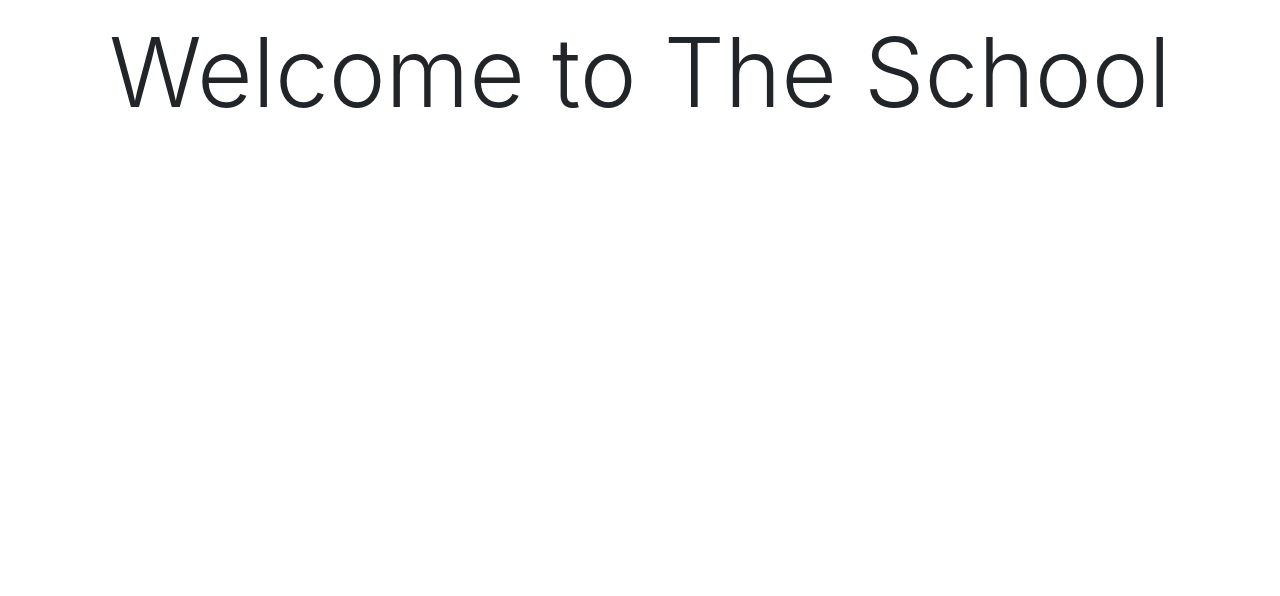
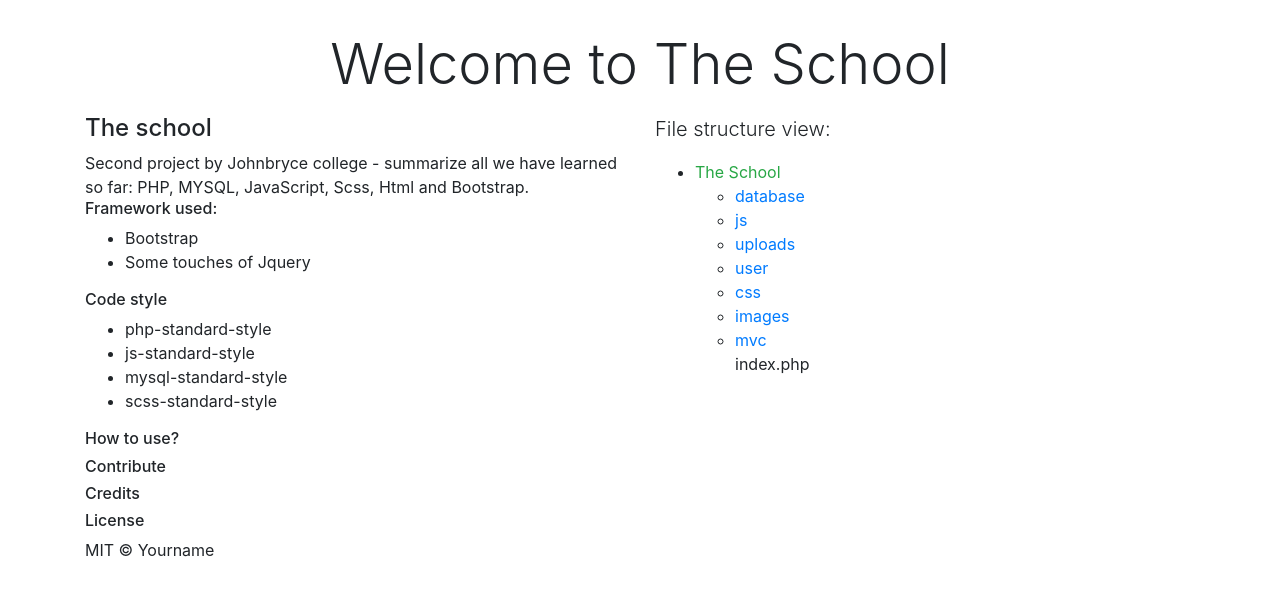
Before and after one commit to henshoster/schoolManagmentSystem, a PHP site: page / in a window 1280 px wide. Shown: the part 70-666 px from the top of the page. Run offline with PHP 8.4, Linux system fonts and the light colour scheme.

Commit message:
default main page changes + file structre view, LogIn user Separated

```diff
--- a/css/mystyle.css
+++ b/css/mystyle.css
@@ -64,6 +64,10 @@ th:nth-of-type(1) {
   color: green;
 }
 
+.no-li-style {
+  list-style: none;
+}
+
 @media (min-width: 768px) {
   #logInModal .form-group,
   #profileCpanel .form-group {
--- a/css/mystyle.scss
+++ b/css/mystyle.scss
@@ -69,6 +69,10 @@ th:nth-of-type(1) {
   color: green;
 }
 
+.no-li-style{
+  list-style: none;
+}
+
 
 @media (min-width: 768px) {
   #logInModal,
--- a/mvc/controller/controller.php
+++ b/mvc/controller/controller.php
@@ -114,9 +114,7 @@ class Controller
             return $uploadResult;
         }
         // Allow certain file formats
-        if ((
-
-            $imageFileType != "jpg" && $imageFileType != "png" && $imageFileType != "jpeg"
+        if (($imageFileType != "jpg" && $imageFileType != "png" && $imageFileType != "jpeg"
             && $imageFileType != "gif") || $_FILES["fileToUpload"]["type"] == null) {
             $uploadResult['error'] = "Sorry, only JPG, JPEG, PNG & GIF files are allowed.";
             $uploadResult['uploadOk'] = 0;
--- a/mvc/model/model.php
+++ b/mvc/model/model.php
@@ -1,47 +1,33 @@
 <?php
-require_once 'database/database.php';
-class Model extends DataBase
+require_once 'user/user.php';
+
+class Model extends User
 {
-    protected $loggedInUser;
-    protected $classification;
-
     protected $main_container_tpl;
     protected $selected_entity_info;
-
-    const DB_TABLE = 'administrators';
+    protected $directoryStucture;
 
     public function __construct()
     {
         parent::__construct();
-        if (isset($_SESSION['loggedInUser'])) {
-            $this->loggedInUser = $this->select(self::DB_TABLE, '*', "id = '{$_SESSION['loggedInUser'][0]['id']}'")[0];
-            switch ($this->loggedInUser['role']) {
-                case 'owner':
-                    $this->classification = 3;
-                    break;
-                case 'manager':
-                    $this->classification = 2;
-                    break;
-                case 'sales':
-                    $this->classification = 1;
-                    break;
+        if ($this->getClassification() != 0) {
+            $this->main_container_tpl = 'mvc/view/templates/' . str_replace('model', '', strtolower(get_class($this))) . '/maincontainer/default_tpl.php';
+        }
+        $this->directoryStucture = $this->dirTree('./');
+        if (isset($this->directoryStucture['.git'])) {
+            unset($this->directoryStucture['.git']);
+        }
+        foreach ($this->directoryStucture['uploads'] as $key => $value) {
+            $imageFileType = strtolower(pathinfo("uploads/$value", PATHINFO_EXTENSION));
+            if ($imageFileType == "jpg" || $imageFileType == "png" || $imageFileType == "jpeg"
+                || $imageFileType == "gif") {
+                unset($this->directoryStucture['uploads'][$key]);
             }
-            $this->main_container_tpl = 'mvc/view/templates/' . str_replace('model', '', strtolower(get_class($this))) . '/maincontainer/default_tpl.php';
-            $this->selected_entity_info = null;
-        } else {
-            $this->loggedInUser = null;
-            $this->classification = 0;
-            $this->main_container_tpl = null;
-            $this->selected_entity_info = null;
         }
     }
-    public function getLoggedInUser()
+    public function getDirectoryStructure()
     {
-        return $this->loggedInUser;
-    }
-    public function getClassification()
-    {
-        return $this->classification;
+        return $this->directoryStucture;
     }
     public function getMainContainerTpl()
     {
@@ -66,4 +52,30 @@ class Model extends DataBase
         }
     }
 
+    //Creates a tree-structured array of directories and files from a given root folder.
+    public function dirTree($dir, $regex = '', $ignoreEmpty = false)
+    {
+        if (!$dir instanceof DirectoryIterator) {
+            $dir = new DirectoryIterator((string) $dir);
+        }
+        $dirs = array();
+        $files = array();
+        foreach ($dir as $node) {
+            if ($node->isDir() && !$node->isDot()) {
+                $tree = $this->dirTree($node->getPathname(), $regex, $ignoreEmpty);
+                if (!$ignoreEmpty || count($tree)) {
+                    $dirs[$node->getFilename()] = $tree;
+                }
+            } elseif ($node->isFile()) {
+                $name = $node->getFilename();
+                if ('' == $regex || preg_match($regex, $name)) {
+                    $files[] = $name;
+                }
+            }
+        }
+        asort($dirs);
+        sort($files);
+        return array_merge($dirs, $files);
+    }
+
 }
--- a/mvc/view/templates/default_main_page.php
+++ /dev/null
@@ -1,3 +0,0 @@
-<div class="container text-center ">
-    <h1 class="display-1">Welcome to The School</h1>
-</div>
--- /dev/null
+++ b/mvc/view/templates/main_page/default_main_page_tpl.php
@@ -0,0 +1,18 @@
+<div class="container">
+    <h1 class="display-4 m-3 text-center">Welcome to The School</h1>
+    <div class="row">
+        <div class="col-6">
+            <?php include 'mvc/view/templates/main_page/general_info_tpl.html';?>
+        </div>
+        <div class="col-6">
+            <p class="lead">File structure view:</h4>
+            <ul>
+                <li><span class="text-success">The School</span>
+                    <ul>
+                    <?=$this->treePrint($this->directoryStucture, 0)?>
+                    </ul>
+                </li>
+            </ul>
+        </div>
+    </div>
+</div>
--- /dev/null
+++ b/mvc/view/templates/main_page/file_structure_tpl.php
@@ -0,0 +1,17 @@
+<?php
+foreach ($dirtree as $key => $value) {
+    if (is_array($value)) {?>
+        <li>
+            <a data-toggle="collapse" href="#<?="$key$uniqueCounter"?>" role="button" aria-expanded="false">
+                <?=$key?>
+            </a>
+            <ul class="collapse" id="<?="$key$uniqueCounter"?>">
+                <?=$this->treePrint($value, $uniqueCounter++)?>
+            </ul>
+        </li>
+    <?php } else {?>
+        <li class="no-li-style">
+            <?=$value?>
+        </li>
+    <?php }
+}
--- /dev/null
+++ b/mvc/view/templates/main_page/general_info_tpl.html
@@ -0,0 +1,24 @@
+<h4>The school</h4>
+<div>
+    Second project by Johnbryce college - summarize all we have learned so far: PHP, MYSQL, JavaScript, Scss, Html and Bootstrap.
+</div>
+<div>
+    <h6>Framework used:</h6>
+    <ul>
+        <li>Bootstrap</li>
+        <li>Some touches of Jquery</li>
+    </ul>
+    <h6>Code style</h6>
+    <ul>
+        <li>php-standard-style</li>
+        <li>js-standard-style</li>
+        <li>mysql-standard-style</li>
+        <li>scss-standard-style</li>
+    </ul>
+</div>
+
+<h6>How to use?</h6>
+<h6>Contribute</h6>
+<h6>Credits</h6>
+<h6>License</h6>
+MIT © Yourname
--- a/mvc/view/view.php
+++ b/mvc/view/view.php
@@ -6,6 +6,7 @@ class View
 
     protected $main_container_tpl;
     protected $selected_entity_info;
+    protected $directoryStucture;
 
     public function __construct(Model $model, $route = null)
     {
@@ -27,7 +28,12 @@ class View
             include 'mvc/view/templates/' . str_replace('view', '', strtolower(get_class($this))) . '/' . str_replace('view', '', strtolower(get_class($this))) . '_tpl.php';
             include 'mvc/view/templates/modals/delete_confirmation_modal.php';
         } else {
-            include 'mvc/view/templates/default_main_page.php';
+            $this->directoryStucture = $this->model->getDirectoryStructure();
+            include 'mvc/view/templates/main_page/default_main_page_tpl.php';
         }
     }
+    public function treePrint($dirtree, $uniqueCounter)
+    {
+        include 'mvc/view/templates/main_page/file_structure_tpl.php';
+    }
 }
--- /dev/null
+++ b/user/user.php
@@ -0,0 +1,38 @@
+<?php
+require_once 'database/database.php';
+class User extends DataBase
+{
+    protected $loggedInUser;
+    protected $classification;
+
+    const DB_TABLE = 'administrators';
+
+    public function __construct()
+    {
+        parent::__construct();
+        if (isset($_SESSION['loggedInUser'])) {
+            $this->loggedInUser = $this->select(self::DB_TABLE, '*', "id = '{$_SESSION['loggedInUser'][0]['id']}'")[0];
+            switch ($this->loggedInUser['role']) {
+                case 'owner':
+                    $this->classification = 3;
+                    break;
+                case 'manager':
+                    $this->classification = 2;
+                    break;
+                case 'sales':
+                    $this->classification = 1;
+                    break;
+            }
+        } else {
+            $this->classification = 0;
+        }
+    }
+    public function getLoggedInUser()
+    {
+        return $this->loggedInUser;
+    }
+    public function getClassification()
+    {
+        return $this->classification;
+    }
+}
```
Also changed, not shown: 1 other file.
